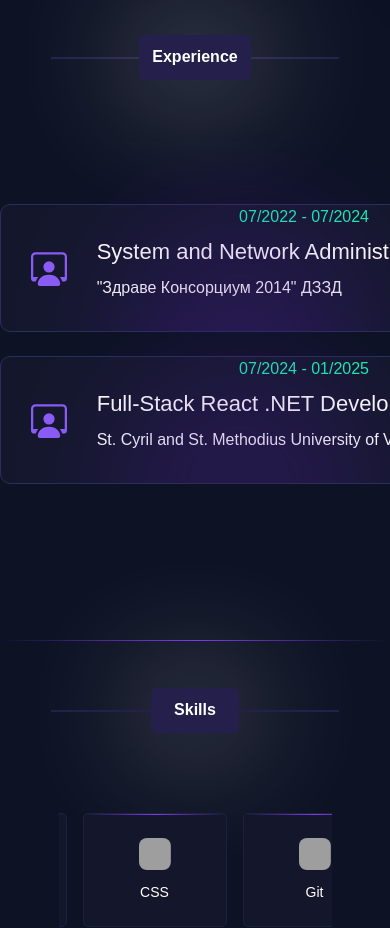
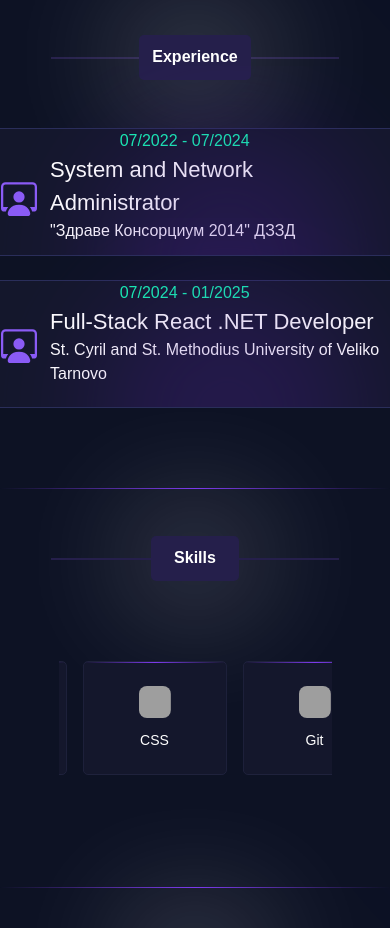
Before and after one commit to lyubomir2712/Portfolio, a React (Vite) app: page / in a window 390 px wide. Shown: the part 5080-6008 px from the top of the page. Built offline with nearby package versions, Linux system fonts and the light colour scheme; grey boxes are pictures that could not be loaded.

Commit message:
made experience section responsive

```diff
--- a/src/Components/ExperienceSection/ExperienceSection.css
+++ b/src/Components/ExperienceSection/ExperienceSection.css
@@ -30,3 +30,57 @@
 .experience-section-cell2{
     width: 40rem;
 }
+
+
+@media(min-width: 651px) and (max-width: 1000px) {
+    .experience-section-cell1{
+        display: none;
+    }
+
+    .experience-section-container{
+        display: flex;
+        justify-content: center;
+    }
+}
+
+@media (max-width: 650px) {
+    .experience-section-cell2{
+        display: flex;
+        align-items: center;
+        flex-direction: column;
+    }
+
+    .experience-section-container{
+        display: flex;
+        justify-content: center;
+    }
+
+    .experience-section-cell1{
+        display: none;
+    }
+}
+
+
+
+@media (min-width: 450px) and (max-width: 650px) {
+
+    .experience-section-cell2{
+        width: 30rem !important;
+    }
+
+    .card{
+        width: 30rem !important;
+    }
+
+}
+
+@media (max-width: 449px) {
+
+   .experience-section-cell2{
+       width: 26rem !important;
+   }
+
+   .card{
+       width: 26rem !important;
+   }
+}
```
